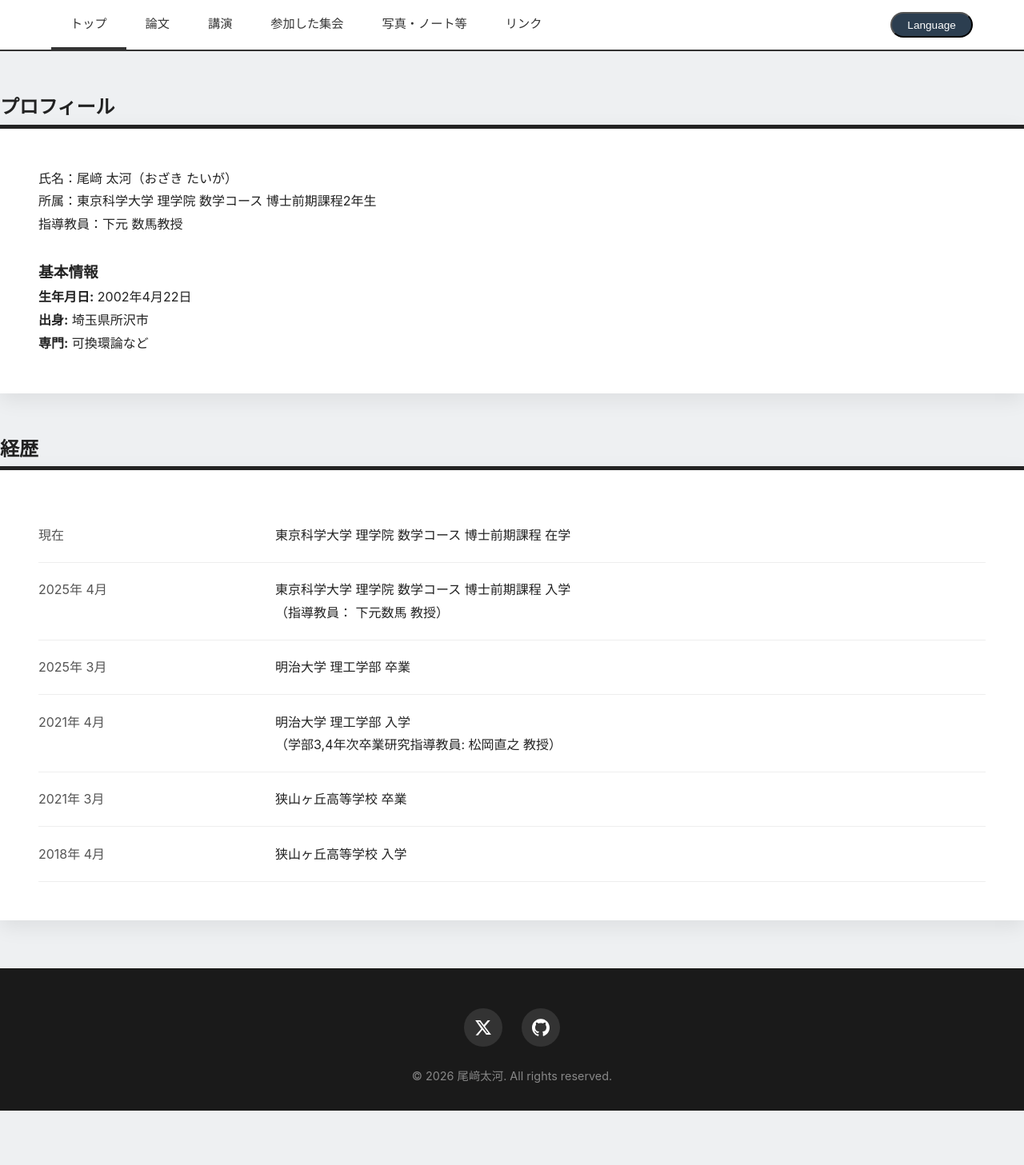
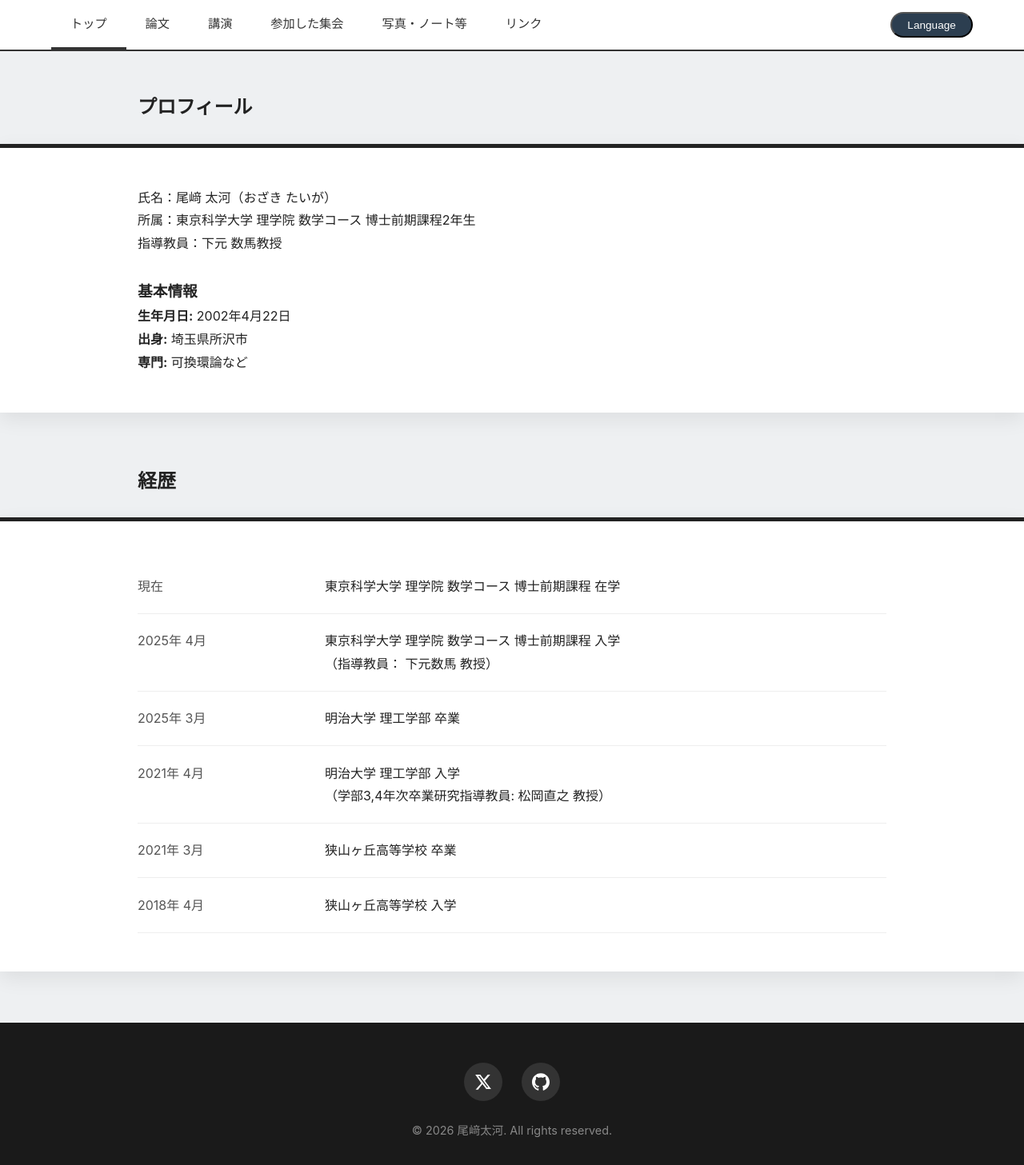
Before and after one commit to Varphiaaa/my-website_new, a Jekyll site: the page built from index.html, in a window 1280 px wide. Shown: the part 350-1807 px from the top of the page at 80% size. Built offline with Jekyll 4.4.1, drawn with Linux system fonts in a browser that asks for light colours; before the commit the page ends 1739 px from its top, so only the background shows below that.

Commit message:
Update style.css

```diff
--- a/assets/css/style.css
+++ b/assets/css/style.css
@@ -8,7 +8,9 @@ body {
   line-height: 1.8;
   color: #222;
   background-color: #eef0f2;
+  overflow-x: hidden; /* 横スクロールバーが誤って出るのを防ぐ */
 }
+
 /* ヒーロー（クロスフェードアニメーション対応版） */
 .hero { position: relative; width: 100%; height: 350px; display: flex; flex-direction: column; justify-content: flex-end; background-color: #2c3e50; overflow: hidden; }
 
@@ -57,29 +59,42 @@ body {
 .lang-dropdown a { padding: 0.8rem 1.2rem; text-decoration: none; display: block; color: #333; transition: background-color 0.2s; }
 .lang-dropdown a:hover { background-color: #f0f0f0; border-radius: 8px; }
 
-/* コンテンツ */
-/* main { max-width: 1000px; margin: 3rem auto; padding: 0 2rem; } */
+/* コンテンツのラッパー（フル幅対応） */
+main {
+  max-width: 100%;
+  margin: 3rem 0;
+  padding: 0;
+}
 
-/* コンテンツ */
-main { max-width: 100%; margin: 3rem auto; padding: 0; }
+/* 各セクションの余白設定 */
+section {
+  margin-bottom: 4rem;
+}
+
+/* ▼ 重要：箱（.content-card）以外の見出しやテキストを、中央の1000px幅にピッタリ揃える ▼ */
+section > * {
+  max-width: 1000px;
+  margin-left: auto;
+  margin-right: auto;
+  padding-left: 2rem;
+  padding-right: 2rem;
+}
 
 /* =========================================
-   修正2：経歴や自己紹介の「箱」のデザイン
+   修正2：画面いっぱいに広がる「箱」のデザイン
 ========================================= */
-/* .content-card {
+section > .content-card {
   background: white;
-  border-radius: 12px;
-  padding: 3rem;
+  border-radius: 0; /* 直角にする */
+  width: 100%;
+  max-width: 100%;
+
+  /* ▼魔法の計算式：箱は画面いっぱいに広げつつ、中の文章は見出しと縦のラインがピッタリ揃うようにする▼ */
+  padding: 3rem max(2rem, calc(50vw - 500px + 2rem));
+
   box-shadow: 0 8px 24px rgba(0,0,0,0.08);
   border-top: 5px solid #222222;
-  margin-bottom: 3rem;
-} */
-.content-card {
-  background: white;
-  border-radius: 0; /* ← 0 にして直角にする */
-  padding: 3rem;
-  box-shadow: 0 8px 24px rgba(0,0,0,0.08);
-  border-top: 5px solid #222222;
+  margin-top: 1.5rem;
   margin-bottom: 3rem;
 }
 
@@ -239,8 +254,16 @@ main { max-width: 100%; margin: 3rem auto; padding: 0; }
 
   .lang-menu { margin-left: 10px; position: relative; }
 
-  main { padding: 0 1rem; }
-  .content-card { padding: 1.5rem; }
+  main { padding: 0; margin: 2rem 0; }
+
+  /* ▼スマホ時の見出しと箱のテキスト位置を綺麗に揃える▼ */
+  section > * {
+    padding-left: 1rem;
+    padding-right: 1rem;
+  }
+  section > .content-card {
+    padding: 1.5rem 1rem;
+  }
 
   .map-container-inner { display: none; }
   .mobile-controls { display: block; }
```
